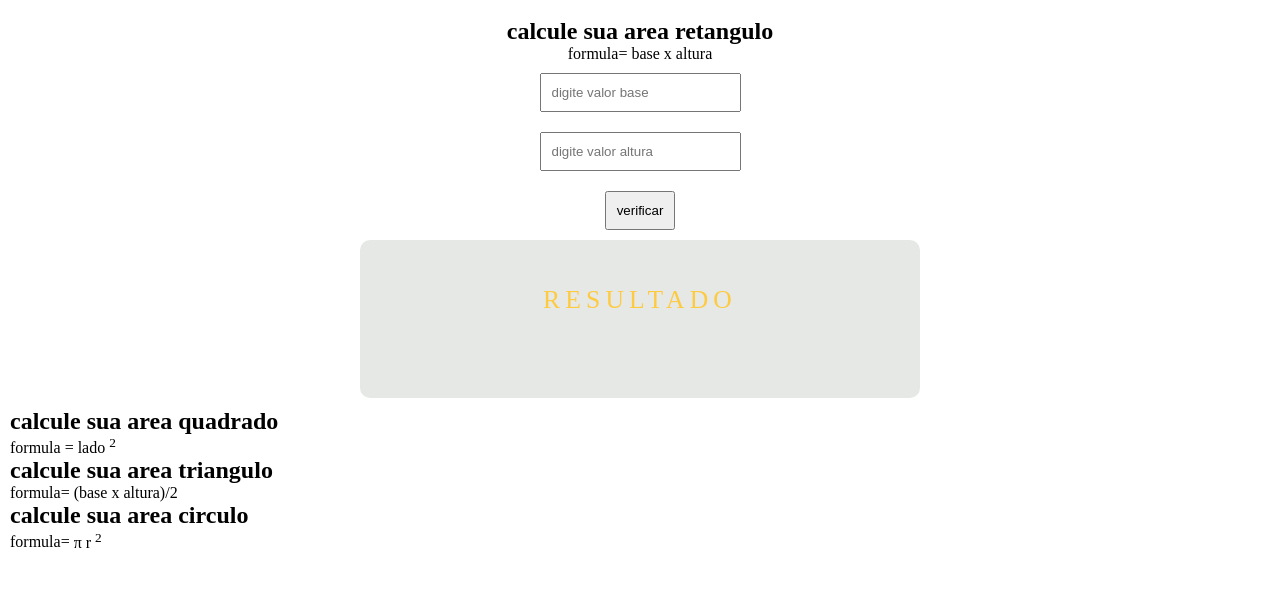
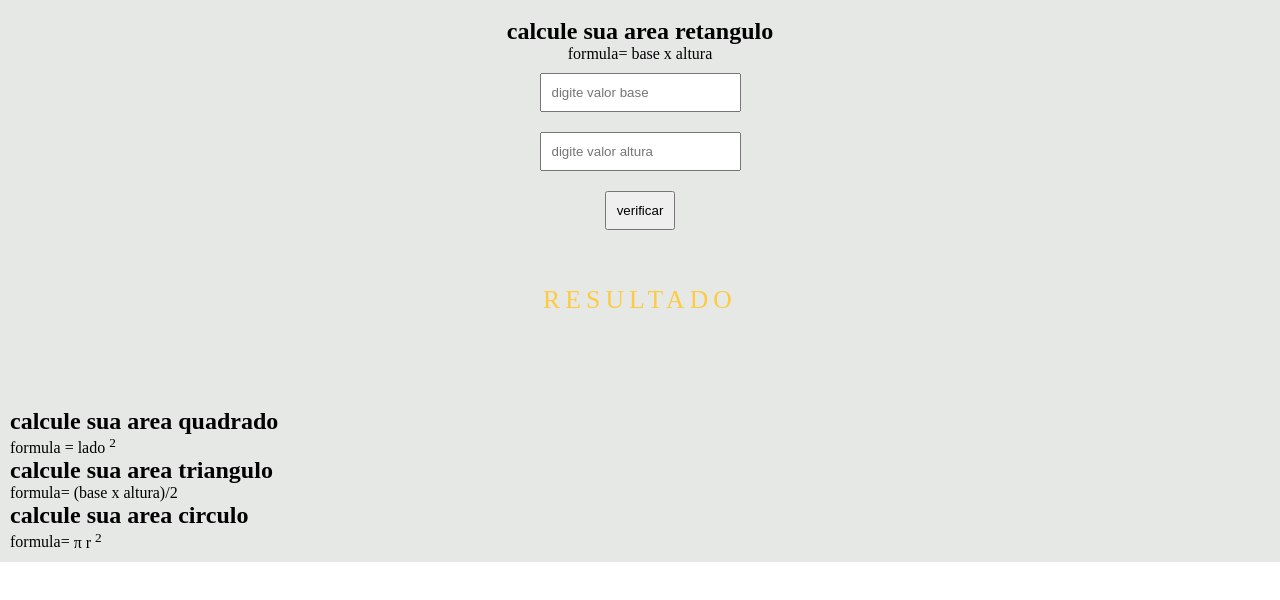
Before and after one commit to LucianoRamosAlves/javascript, a plain HTML site: page funcão/index.html in a window 1280 px wide. Shown: the part 150-750 px from the top of the page. Drawn offline with nearby package versions, Linux system fonts and the light colour scheme.

Commit message:
Update style.css

```diff
--- a/funcão/style.css
+++ b/funcão/style.css
@@ -82,6 +82,7 @@ mark{
 }
 main{
     padding: 10px;
+    background-color: var(--cor5);
 }
 .retangulo{
     display: flex;
```
